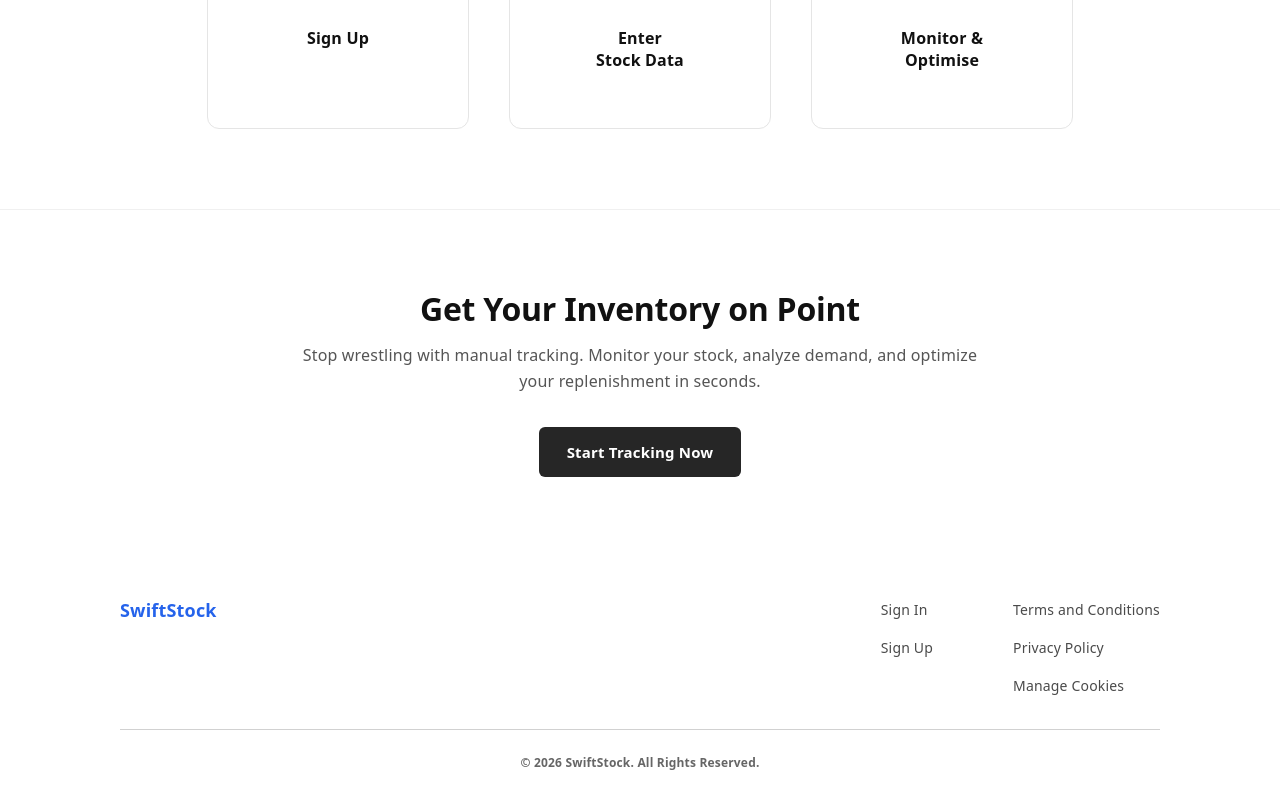
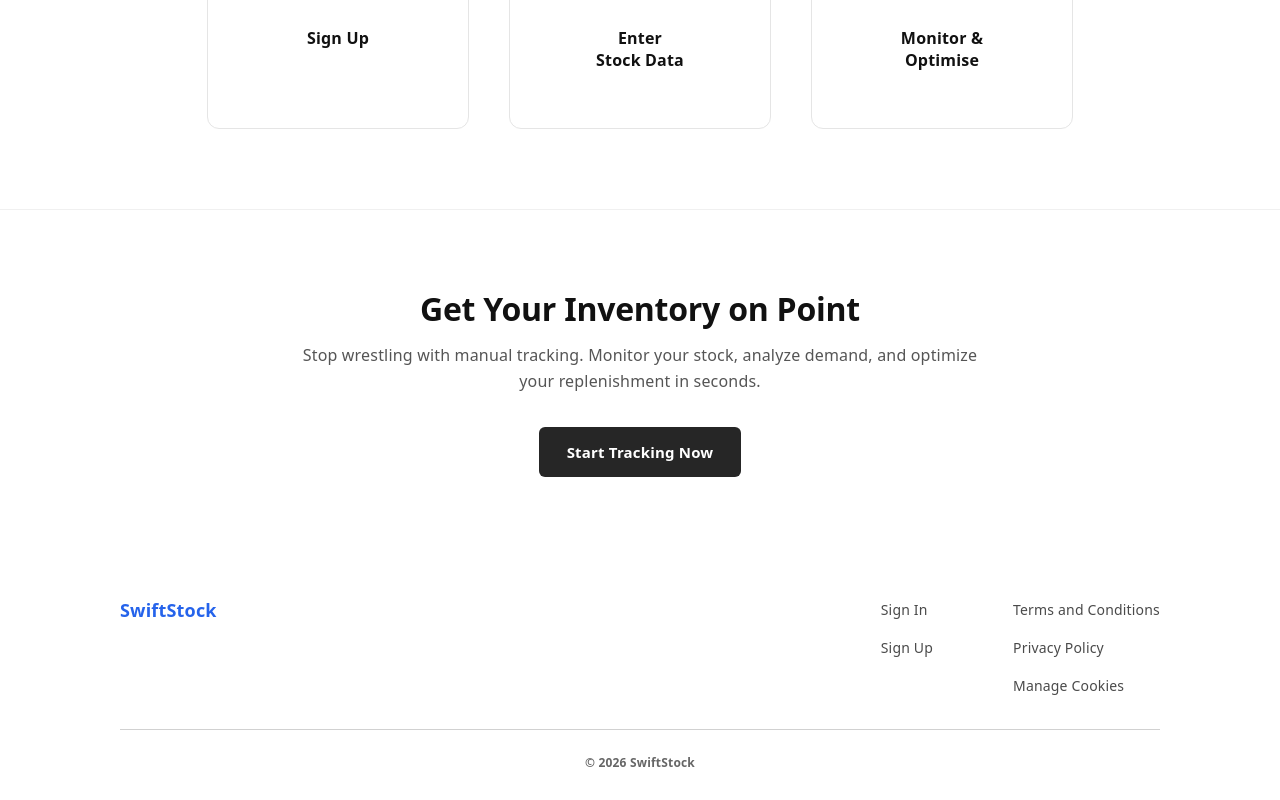
Before and after one commit to MichaelCM7/SwiftStocKE, a React app in the folder frontend/: page / in a window 1280 px wide. Shown: the part 2280-3080 px from the top of the page. Built offline with nearby package versions, Linux system fonts and the light colour scheme; the HTML template or start-up script is replaced by a standard one.

Commit message:
fixed footer styling

```diff
--- a/frontend/src/components/Footer/Footer.css
+++ b/frontend/src/components/Footer/Footer.css
@@ -59,14 +59,6 @@
   color: #1a1a1a;
 }
 
-.footer-bottom {
-  border-top: 1px solid #d1d1d1;
-  padding-top: 20px;
-  text-align: center;
-  max-width: 1040px;
-  margin: 0 auto;
-}
-
 .footer-bottom p {
   font-size: 12px;
   color: #666666;
--- a/frontend/src/components/Footer/Footer.jsx
+++ b/frontend/src/components/Footer/Footer.jsx
@@ -34,7 +34,7 @@ export function Footer({ isAuthorized }) {
         </div>
       </div>
       <div className="footer-bottom">
-        <p>© 2026 SwiftStock. All Rights Reserved.</p>
+        <p>© 2026 SwiftStock</p>
       </div>
     </footer>
   )
```
